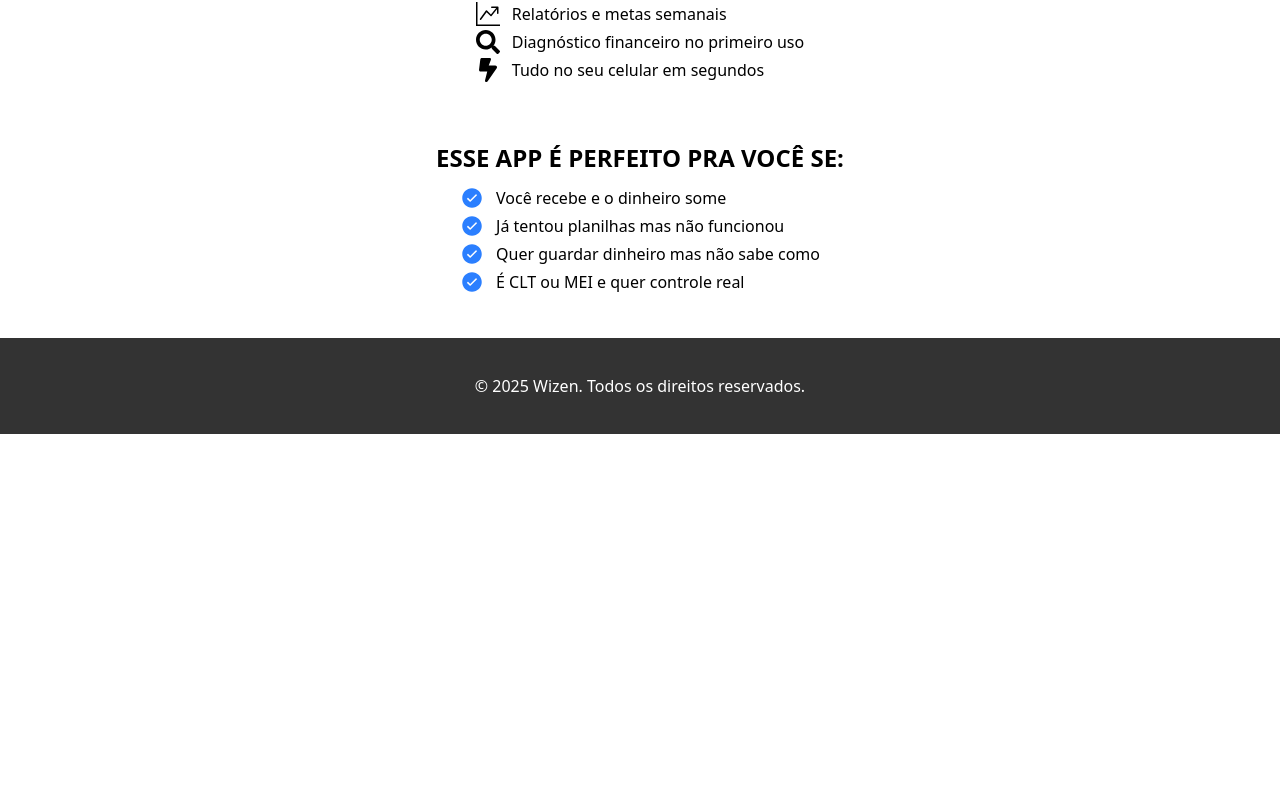
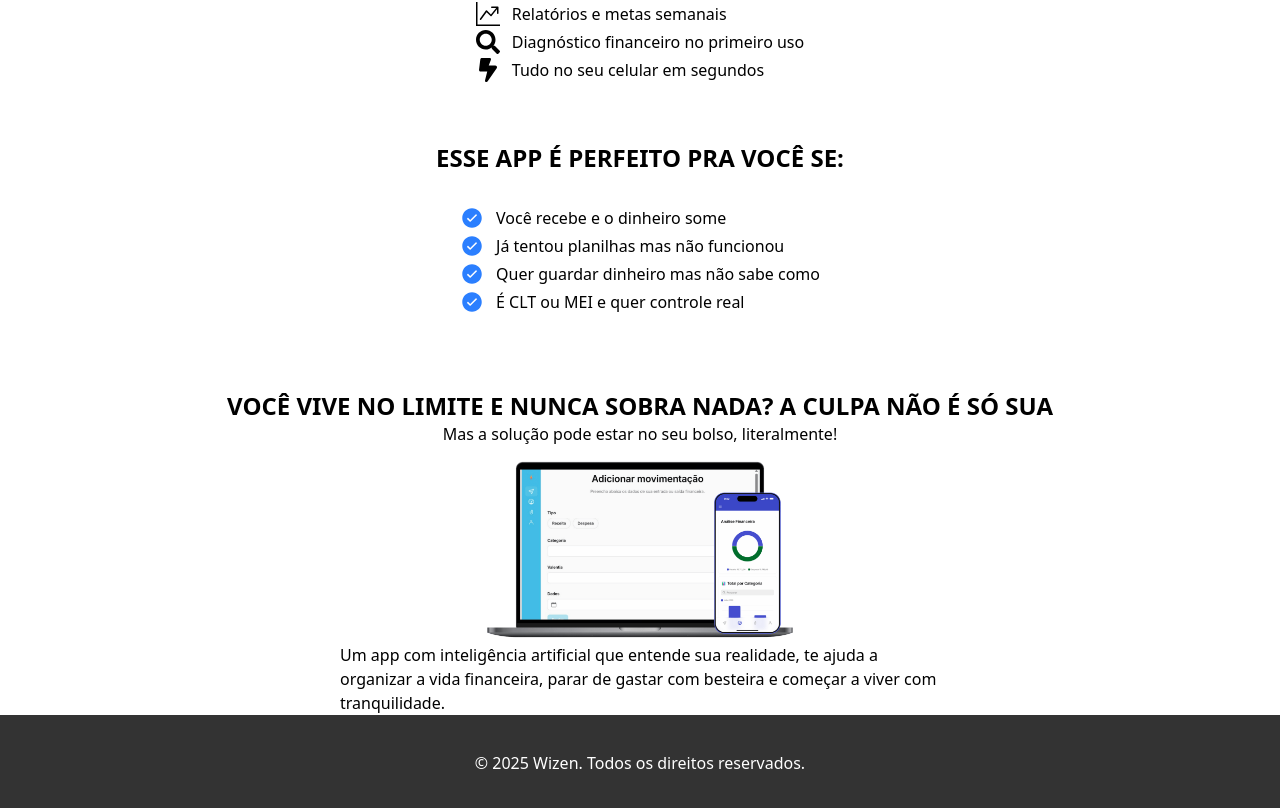
Before and after one commit to trafegoofertaecontingencia/wizen, a Next.js app: page / in a window 1280 px wide. Shown: the part 590-1398 px from the top of the page. Before the commit the page ends 1024 px from the top, so only its background shows below. Built offline with nearby package versions, Linux system fonts and the light colour scheme.

Commit message:
Sessão solution finalizada

```diff
--- a/app/components/ForYou.tsx
+++ b/app/components/ForYou.tsx
@@ -3,7 +3,7 @@ import { IoIosCheckmarkCircle } from "react-icons/io";
 export default function Bullets() {
     return (
         <div className="mt-15 flex flex-col items-center">
-            <h1 className="uppercase text-2xl font-bold text-center m-8 mt-0 mb-3">Esse app é perfeito pra você se:</h1>
+            <h1 className="uppercase text-2xl font-bold text-center m-8 mt-0 ">Esse app é perfeito pra você se:</h1>
             <ul className="m-6 mt-0 flex flex-col gap-1 mb-4">
                 <li className="flex gap-3 items-center">
                     <IoIosCheckmarkCircle className="text-blue-500 text-2xl" />
--- /dev/null
+++ b/app/components/Solution.tsx
@@ -0,0 +1,21 @@
+import Image from "next/image";
+
+export default function Solution() {
+    return (
+        <div className="flex flex-col items-center mt-15">
+            <h1 className="text-2xl uppercase font-bold">Você vive no limite e nunca sobra nada? A culpa não é só sua</h1>
+            <p>Mas a solução pode estar no seu bolso, literalmente!</p>
+            <Image
+                src="/images/laptop_and_phone.png"
+                alt="Descrição da imagem"
+                width={350}
+                height={200}
+                />
+
+            <p className="w-[600px]">Um app com inteligência artificial que entende sua realidade, te
+            ajuda a organizar a vida financeira, parar de gastar com besteira e
+            começar a viver com tranquilidade.
+            </p>
+        </div>
+    )
+}
--- a/app/page.tsx
+++ b/app/page.tsx
@@ -1,6 +1,7 @@
 import Bullets from "./components/Bullets";
 import Intro from "./components/Intro";
 import ForYou from "./components/ForYou";
+import Solution from "./components/Solution"
 
 export default function Home() {
   return (
@@ -9,6 +10,7 @@ export default function Home() {
         <Intro />
         <Bullets />
         <ForYou />
+        <Solution />
       </main>
     </div>
   );
```
Also changed, not shown: public/images/laptop_and_phone.png (added).
